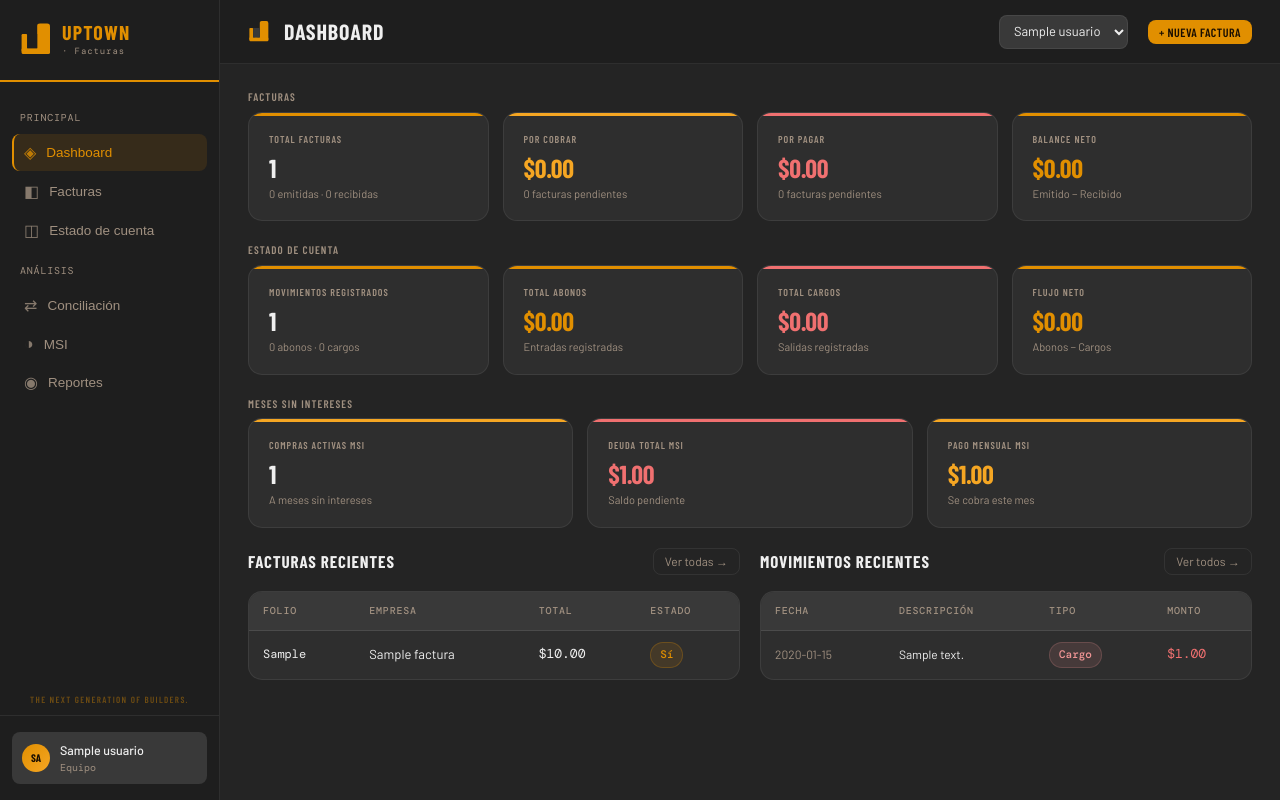
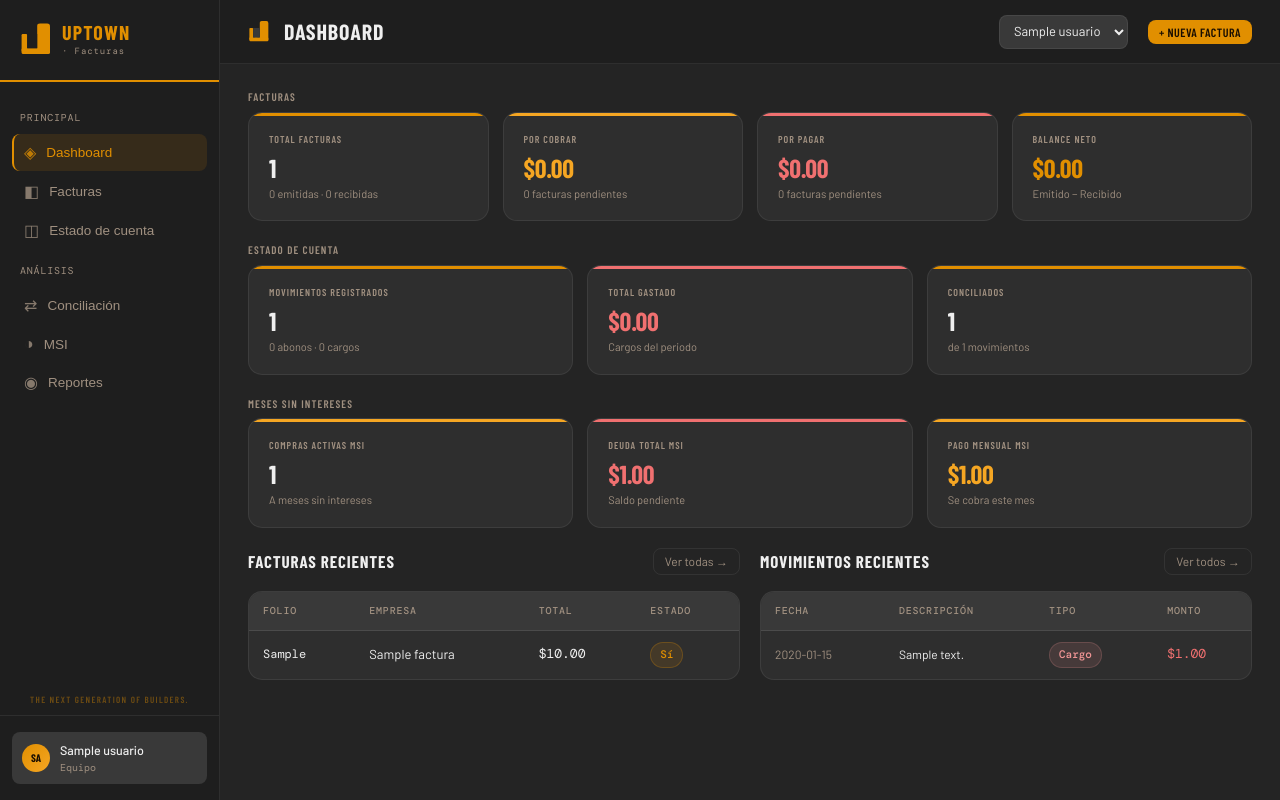
Before and after one commit to chatuptownliving/uptown-facturas, a Flask app: page / in a window 1280 px wide. Run offline with Flask 3, Linux system fonts and the light colour scheme; tables that the repository leaves empty hold one stand-in row (values such as "Sample post"); some web fonts are replaced.

Commit message:
Update index.html

```diff
--- a/templates/index.html
+++ b/templates/index.html
@@ -540,6 +540,7 @@ select:focus { border-color: var(--accent); }
 .toast.success { border-left: 3px solid #e18f00; }
 .toast.error { border-left: 3px solid var(--danger); }
 .toast.info { border-left: 3px solid var(--info); }
+.toast.warn { border-left: 3px solid var(--accent2); }
 
 @keyframes slideUp {
   from { opacity: 0; transform: translateY(12px); }
@@ -986,20 +987,15 @@ async function renderDashboard() {
         <div class="stat-value">${movimientos.length}</div>
         <div class="stat-sub">${movimientos.filter(m=>m.tipo==='abono').length} abonos · ${movimientos.filter(m=>m.tipo==='cargo').length} cargos</div>
       </div>
+      <div class="stat-card" style="--accent-card:var(--danger)">
+        <div class="stat-label">Total gastado</div>
+        <div class="stat-value" style="color:var(--danger)">${fmt(totalCargos)}</div>
+        <div class="stat-sub">Cargos del periodo</div>
+      </div>
       <div class="stat-card" style="--accent-card:var(--accent)">
-        <div class="stat-label">Total abonos</div>
-        <div class="stat-value" style="color:var(--accent)">${fmt(totalAbonos)}</div>
-        <div class="stat-sub">Entradas registradas</div>
-      </div>
-      <div class="stat-card" style="--accent-card:var(--danger)">
-        <div class="stat-label">Total cargos</div>
-        <div class="stat-value" style="color:var(--danger)">${fmt(totalCargos)}</div>
-        <div class="stat-sub">Salidas registradas</div>
-      </div>
-      <div class="stat-card" style="--accent-card:${(totalAbonos-totalCargos)>=0?'var(--accent)':'var(--danger)'}">
-        <div class="stat-label">Flujo neto</div>
-        <div class="stat-value" style="color:${(totalAbonos-totalCargos)>=0?'var(--accent)':'var(--danger)'}">${fmt(totalAbonos-totalCargos)}</div>
-        <div class="stat-sub">Abonos − Cargos</div>
+        <div class="stat-label">Conciliados</div>
+        <div class="stat-value">${movimientos.filter(m=>m.conciliado).length}</div>
+        <div class="stat-sub">de ${movimientos.length} movimientos</div>
       </div>
     </div>
 
@@ -1287,11 +1283,20 @@ async function cargarYRenderBanco() {
 // ─── CONCILIACIÓN ─────────────────────────────────────────────────────────
 async function renderConciliacion() {
   const content = document.getElementById('content');
+  const resComp = await fetch(`/api/conciliacion/comparativa?usuario_id=${state.usuarioId}`);
+  const comp = await resComp.json();
+
   content.innerHTML = `
     <div style="display:flex;align-items:center;justify-content:space-between;margin-bottom:20px">
       <div>
         <div class="section-title">Conciliación automática</div>
-        <div class="text-sm text-muted" style="margin-top:4px">Cruza facturas contra movimientos bancarios por monto y fecha</div>
+        <div style="display:flex;align-items:center;gap:12px;margin-top:6px">
+          <div style="font-family:var(--font-head);font-size:28px;font-weight:800;color:var(--accent)">${comp.conciliadas||0}<span style="color:var(--muted);font-size:18px">/${comp.total_facturas||0}</span></div>
+          <div>
+            <div class="text-sm">facturas conciliadas</div>
+            <div class="text-xs text-muted">${comp.sin_match||0} sin match en estado de cuenta</div>
+          </div>
+        </div>
       </div>
       <button class="btn btn-primary" onclick="ejecutarConciliacion()">◎ Ejecutar conciliación</button>
     </div>
@@ -1506,7 +1511,9 @@ async function handleFiles(files) {
     try {
       const res = await fetch('/api/facturas', { method: 'POST', body: fd });
       const data = await res.json();
-      if (res.ok) {
+      if (res.status === 409 && data.duplicado) {
+        toast(`⚠ ${file.name} — DUPLICADO: ${data.mensaje}`, 'warn');
+      } else if (res.ok) {
         toast(`✓ ${file.name} — ${data.fuente_extraccion === 'ia' ? 'IA extrajo' : 'XML leído'}: ${data.nombre_emisor || data.folio}`, 'success');
       } else {
         toast(`✗ ${file.name}: ${data.error}`, 'error');
@@ -1795,67 +1802,88 @@ async function renderMSI() {
   const compras = await resMSI.json();
   const resumen = await resResumen.json();
 
+  const totalMensualidades = resumen.pago_mensual_msi || 0;
+  const totalDeuda = resumen.total_deuda_msi || 0;
+
   content.innerHTML = `
-    <div class="cards-grid" style="margin-bottom:20px">
+    <div style="margin-bottom:6px;font-family:var(--font-head);font-size:11px;letter-spacing:0.1em;color:var(--muted);text-transform:uppercase">Resumen MSI</div>
+    <div class="cards-grid" style="margin-bottom:24px">
       <div class="stat-card" style="--accent-card:var(--accent)">
-        <div class="stat-label">Compras activas MSI</div>
+        <div class="stat-label">Compras activas</div>
         <div class="stat-value">${resumen.compras_activas || 0}</div>
         <div class="stat-sub">A meses sin intereses</div>
       </div>
       <div class="stat-card" style="--accent-card:var(--danger)">
-        <div class="stat-label">Deuda total MSI</div>
-        <div class="stat-value" style="color:var(--danger)">${fmt(resumen.total_deuda_msi || 0)}</div>
-        <div class="stat-sub">Saldo pendiente total</div>
+        <div class="stat-label">Deuda total</div>
+        <div class="stat-value" style="color:var(--danger)">${fmt(totalDeuda)}</div>
+        <div class="stat-sub">Saldo pendiente acumulado</div>
       </div>
       <div class="stat-card" style="--accent-card:var(--accent2)">
-        <div class="stat-label">Pago mensual MSI</div>
-        <div class="stat-value" style="color:var(--accent2)">${fmt(resumen.pago_mensual_msi || 0)}</div>
-        <div class="stat-sub">Lo que se cobra este mes</div>
-      </div>
-    </div>
-
+        <div class="stat-label">Se cobra este mes</div>
+        <div class="stat-value" style="color:var(--accent2)">${fmt(totalMensualidades)}</div>
+        <div class="stat-sub">Suma de todas las mensualidades</div>
+      </div>
+    </div>
+
+    ${compras.length === 0 ? `
+      <div class="empty-state">
+        <div class="empty-icon">◑</div>
+        <p>Sin compras MSI registradas</p>
+        <div class="text-sm text-muted" style="margin-top:8px">Sube un estado de cuenta con tabla de Meses Sin Intereses para verlas aquí</div>
+      </div>` : `
     <div class="table-wrap">
       <div class="table-header">
-        <span class="section-title" style="font-size:14px">Detalle de compras a meses</span>
-        <span class="text-sm text-muted">Extraído automáticamente del estado de cuenta</span>
-      </div>
-      ${compras.length === 0 ? '<div class="empty-state"><div class="empty-icon">◑</div><p>Sin compras MSI — sube un estado de cuenta con tabla de meses sin intereses</p></div>' : `
+        <span class="section-title" style="font-size:14px">Detalle por compra</span>
+        <span class="text-sm text-muted">Cada fila = una compra a meses detectada en tu estado de cuenta</span>
+      </div>
       <table>
         <thead>
           <tr>
             <th>Descripción</th>
             <th>Banco</th>
-            <th>Monto original</th>
+            <th>Compra original</th>
             <th>Mensualidad</th>
-            <th>Avance</th>
+            <th>Progreso de pago</th>
             <th>Saldo pendiente</th>
-            <th>Meses restantes</th>
+            <th>Estado</th>
           </tr>
         </thead>
         <tbody>
-          ${compras.map(c => `
+          ${compras.map(c => {
+            const alDia = c.meses_restantes > 0;
+            const casiFin = c.meses_restantes <= 2 && c.meses_restantes > 0;
+            return `
             <tr>
-              <td style="max-width:200px;overflow:hidden;text-overflow:ellipsis;white-space:nowrap">${c.descripcion}</td>
+              <td style="max-width:220px;overflow:hidden;text-overflow:ellipsis;white-space:nowrap;font-weight:500">${c.descripcion}</td>
               <td class="text-sm text-muted">${c.banco || '—'}</td>
               <td class="text-mono">${fmt(c.monto_original)}</td>
-              <td class="text-mono" style="color:var(--accent2)">${fmt(c.mensualidad)}</td>
+              <td class="text-mono" style="color:var(--accent2);font-weight:500">${fmt(c.mensualidad)}<span class="text-xs text-muted">/mes</span></td>
+              <td style="min-width:160px">
+                <div style="display:flex;align-items:center;gap:8px">
+                  <div style="flex:1;height:8px;background:var(--surface2);border-radius:99px;overflow:hidden">
+                    <div style="height:100%;width:${c.porcentaje_pagado}%;background:${casiFin?'var(--accent2)':'var(--accent)'};border-radius:99px;transition:width 0.3s"></div>
+                  </div>
+                  <span class="text-xs text-muted" style="white-space:nowrap">${c.meses_pagados}/${c.meses_total} meses</span>
+                </div>
+                <div class="text-xs text-muted" style="margin-top:2px">${c.porcentaje_pagado}% pagado</div>
+              </td>
+              <td class="text-mono" style="color:var(--danger);font-weight:500">${fmt(c.saldo_pendiente)}</td>
               <td>
-                <div style="display:flex;align-items:center;gap:8px">
-                  <div style="flex:1;height:6px;background:var(--surface2);border-radius:99px;overflow:hidden;min-width:60px">
-                    <div style="height:100%;width:${c.porcentaje_pagado}%;background:var(--accent);border-radius:99px"></div>
-                  </div>
-                  <span class="text-xs text-muted">${c.meses_pagados}/${c.meses_total}</span>
-                </div>
+                ${c.meses_restantes === 0
+                  ? '<span class="badge badge-ok">Liquidada</span>'
+                  : casiFin
+                  ? `<span class="badge badge-warn">Último${c.meses_restantes>1?'s':''} ${c.meses_restantes} mes${c.meses_restantes>1?'es':''}</span>`
+                  : `<span class="badge badge-info">${c.meses_restantes} restantes</span>`}
               </td>
-              <td class="text-mono" style="color:var(--danger)">${fmt(c.saldo_pendiente)}</td>
-              <td>
-                <span class="badge ${c.meses_restantes <= 2 ? 'badge-warn' : 'badge-ok'}">${c.meses_restantes} meses</span>
-              </td>
-            </tr>
-          `).join('')}
+            </tr>`;
+          }).join('')}
         </tbody>
-      </table>`}
-    </div>
+      </table>
+      <div style="padding:12px 20px;background:var(--surface2);border-top:1px solid var(--border);display:flex;justify-content:space-between;font-size:12px">
+        <span class="text-muted">Total mensual comprometido:</span>
+        <span class="text-mono" style="color:var(--accent2);font-weight:600">${fmt(totalMensualidades)}</span>
+      </div>
+    </div>`}
   `;
 }
 
```
